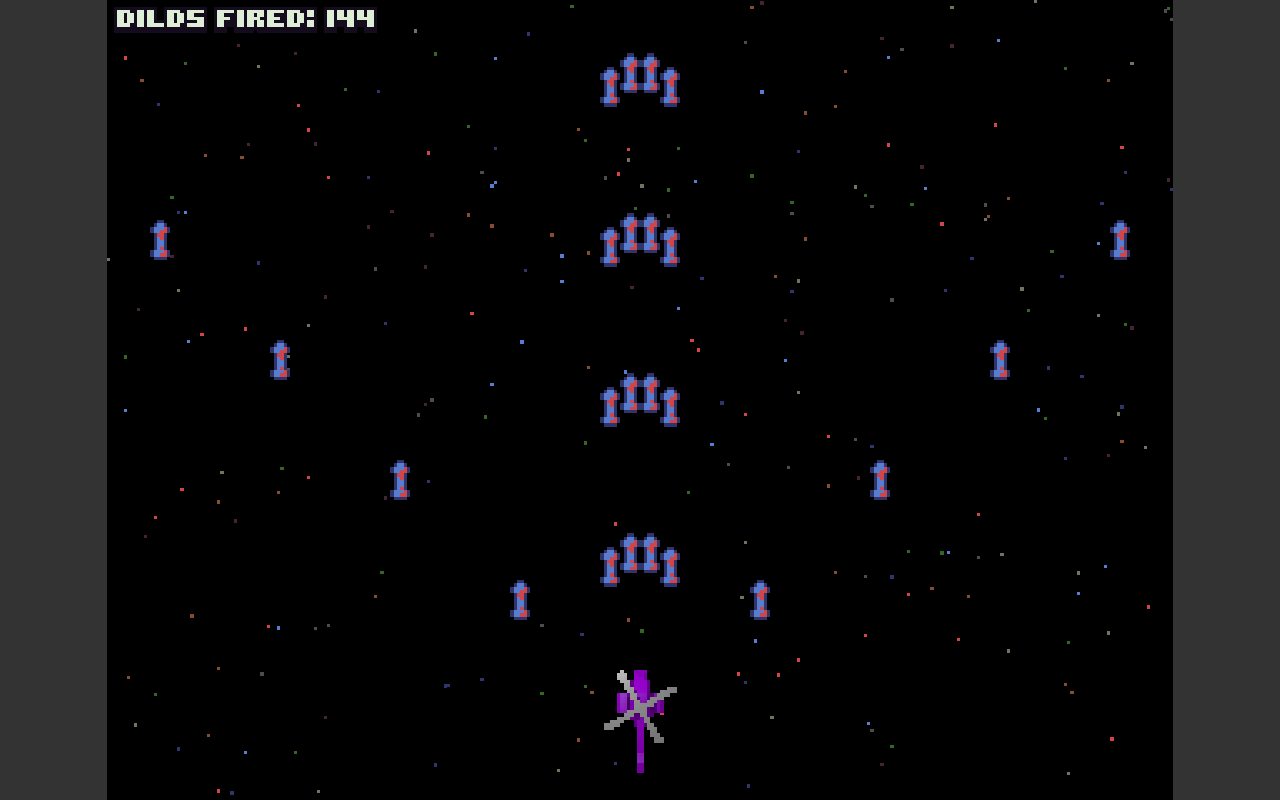
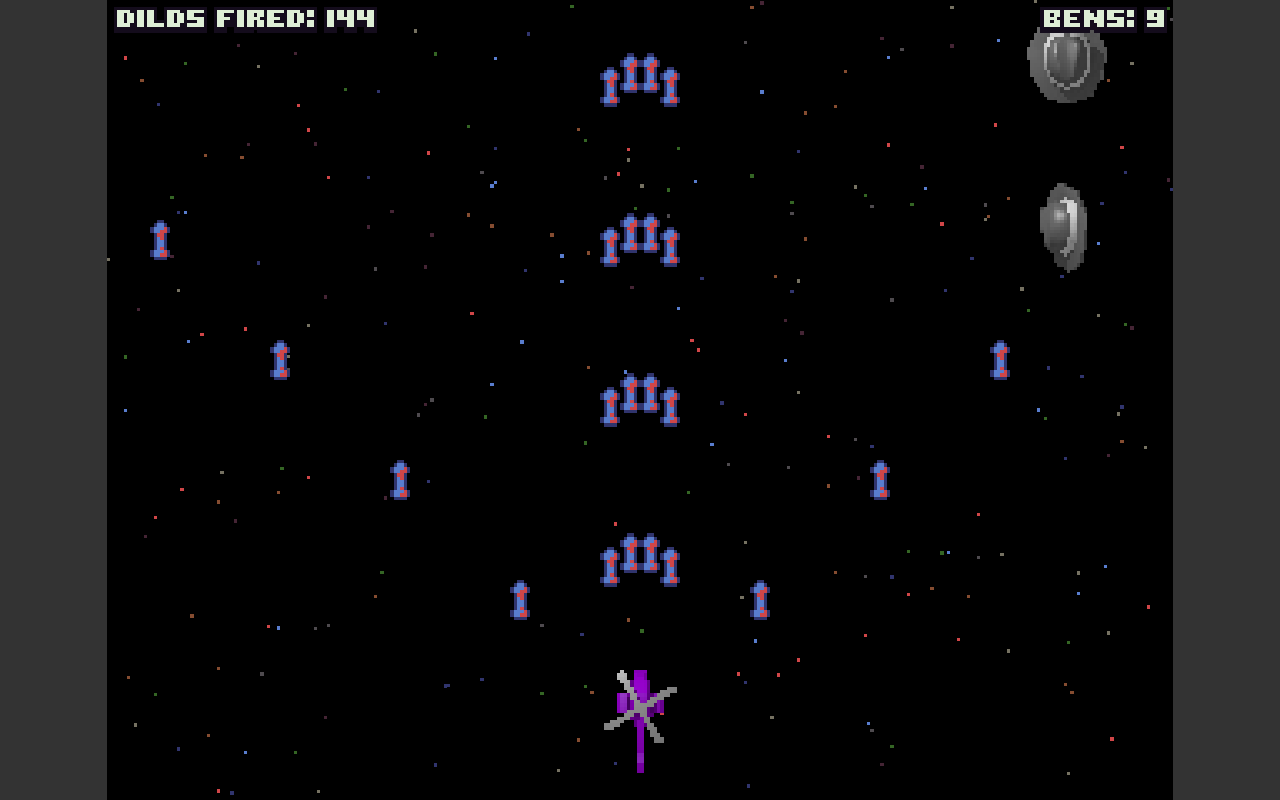
Before and after one commit to clintbellanger/srs-archangelle, a plain HTML site: page release/index.html in a window 1280 px wide. Drawn offline with Linux system fonts and the light colour scheme.

Commit message:
Basic fedora

```diff
--- a/release/index.html
+++ b/release/index.html
@@ -9,8 +9,11 @@
     <script type="text/javascript" src="js/input.js"></script>
     <script type="text/javascript" src="js/bitfont.js"></script>
 	<script type="text/javascript" src="js/chopper.js"></script>
+	<script type="text/javascript" src="js/fedora.js"></script>
     <script type="text/javascript" src="js/missile.js"></script>
+    <script type="text/javascript" src="js/collision.js"></script>
 	<script type="text/javascript" src="js/starfield.js"></script>
+	<script type="text/javascript" src="js/waves.js"></script>
 	<script type="text/javascript" src="js/gamestate.js"></script>
     <script type="text/javascript" src="js/main.js"></script>
 
--- /dev/null
+++ b/release/js/collision.js
@@ -0,0 +1,87 @@
+/* AABB collision
+   Plus the loops to check collision */
+
+function overlap(x1, y1, w1, h1, x2, y2, w2, h2) {
+
+  // first rect is entirely left of second rect
+  if (x1 + w1 < x2) return false;
+
+  // first rect is entirely right of second rect
+  if (x1 > x2 + w2) return false;
+
+  // first rect is entire over second rect
+  if (y1 + h1 < y2) return false;
+
+  // first rect is entirely below second rect
+  if (y1 > y2 + h2) return false;
+
+  // must be an overlap
+  return true;
+
+}
+
+function collide_dildo_fedora() {
+  var contact = false;
+
+  for (var i = fedora.list.length -1; i >= 0; i--) {
+    for (var j = missile.list.length -1; j >= 0; j--) {
+      contact = overlap (
+        fedora.list[i].x - FEDORA_HALF,
+        fedora.list[i].y - FEDORA_HALF,
+        FEDORA_SIZE,
+        FEDORA_SIZE,
+        missile.list[j].x - MISSILE_WIDTH_HALF,
+        missile.list[j].y - MISSILE_HEIGHT_HALF,
+        MISSILE_WIDTH,
+        MISSILE_HEIGHT
+      );
+
+      if (contact) {
+
+        missile_remove(j);
+        // todo: create missile explosion animation
+
+        fedora.list[i].hp--;
+        if (fedora.list[i].hp <= 0) {
+          fedora_remove(i);
+          fedora.destroyed++;
+
+          // todo: create fedora explode animation
+        }
+
+        break;
+      }
+
+    }
+  }
+
+}
+
+function collide_fedora_archangelle() {
+  var contact = false;
+
+  for (var i = fedora.list.length -1; i >= 0; i--) {
+     contact = overlap (
+        fedora.list[i].x - FEDORA_HALF,
+        fedora.list[i].y - FEDORA_HALF,
+        FEDORA_SIZE,
+        FEDORA_SIZE,
+        chopper.x - CHOPPER_HALF,
+        chopper.y - CHOPPER_HALF,
+        CHOPPER_SIZE,
+        CHOPPER_SIZE
+     );
+
+     if (contact) {
+
+        fedora_remove(i);
+
+        chopper.power--;
+        if (chopper.power <= 0) {
+          chopper.power = 1;
+        }
+
+     }
+  }
+
+}
--- /dev/null
+++ b/release/js/fedora.js
@@ -0,0 +1,114 @@
+/**
+ Fedoras are a basic enemy ship
+ */
+
+var FEDORA_SIZE = 32;
+var FEDORA_HALF = 16;
+
+var FEDORA_STRAIGHT = 1;
+
+var fedora = new Object();
+fedora.list = new Array();
+fedora.total = 0;
+fedora.destroyed = 0;
+
+fedora.img = new Image();
+fedora.img_loaded = false;
+
+function fedora_init() {
+  fedora.img.src = "images/enemies/fedora.png";
+  fedora.img.onload = function() {fedora_onload();};
+}
+
+function fedora_onload() {
+  fedora.img_loaded = true;
+}
+
+function fedora_add(x, y, pattern) {
+  var new_fedora = new Object();
+  new_fedora.x = x;
+  new_fedora.y = y;
+  new_fedora.pattern = pattern;
+  new_fedora.hp = 2;
+  fedora.list.push(new_fedora);
+  fedora.total++;
+}
+
+function fedora_remove(fedora_id) {
+
+  // efficiency if we remove the last element
+  // instead of splicing the array?
+  // but I didn't test.
+  fedora.list[fedora_id] = fedora.list[fedora.list.length-1];
+  fedora.list.pop();
+}
+
+function fedora_logic() {
+  for (var i=fedora.list.length-1; i>=0; i--) {
+    fedora_move(i);
+    if (fedora.list[i].y >= 256) {
+      fedora_remove(i);
+    }
+  }
+}
+
+
+function fedora_move(fedora_id) {
+
+  switch (fedora.list[fedora_id].pattern) {
+
+    case FEDORA_STRAIGHT:
+      fedora.list[fedora_id].y += 2;
+      fedora.list[fedora_id].tilt = fedora_tilt(fedora.list[fedora_id].y);
+
+
+      break;
+
+  }
+
+}
+
+function fedora_tilt(y) {
+  if (y < 45) return 2;
+  if (y < 50) return 1;
+
+
+  if (y < 90) return 0;
+  if (y < 95) return 1;
+  if (y < 100) return 2;
+  if (y < 105) return 3;
+
+  if (y < 150) return 4;
+  if (y < 155) return 3;
+
+  return 2;
+}
+
+
+function fedora_render() {
+  for (var i=0; i<fedora.list.length; i++) {
+
+    fedora_render_single (
+      fedora.list[i].x,
+      fedora.list[i].y,
+      fedora.list[i].tilt
+    );
+
+  }
+}
+
+function fedora_render_single(x, y, tilt) {
+  if (!fedora.img_loaded) return;
+
+  ctx.drawImage(
+    fedora.img,
+    tilt * FEDORA_SIZE,
+    0,
+    FEDORA_SIZE,
+    FEDORA_SIZE,
+    (x - FEDORA_HALF) * SCALE,
+    (y - FEDORA_HALF) * SCALE,
+    FEDORA_SIZE * SCALE,
+    FEDORA_SIZE * SCALE
+  );
+}
--- a/release/js/gamestate.js
+++ b/release/js/gamestate.js
@@ -11,9 +11,13 @@ function gamestate_logic() {
 
   switch(gamestate) {
     case STATE_PLAY:
+      waves_logic();
 	  starfield_logic();
 	  chopper_logic();
       missile_logic();
+      fedora_logic();
+      collide_dildo_fedora();
+      collide_fedora_archangelle();
 	  break;
   }
 }
@@ -27,7 +31,13 @@ function gamestate_render() {
     case STATE_PLAY:
       starfield_render();
       missile_render();
+      fedora_render();
       chopper_render();
+
+      // HUD stuff, move to new location
+      bitfont_render("Dilds fired: " + missile.total, 2, 2, JUSTIFY_LEFT);
+      bitfont_render("Bens: " + fedora.destroyed, 318, 2, JUSTIFY_RIGHT);
+
 	  break;
   }
 }
--- a/release/js/main.js
+++ b/release/js/main.js
@@ -61,6 +61,7 @@ function init() {
   chopper_init();
   missile_init();
   starfield_init();
+  fedora_init();
 
   init_complete = true;
 }
--- a/release/js/missile.js
+++ b/release/js/missile.js
@@ -50,8 +50,6 @@ function missile_render() {
   for (var i=missile.list.length-1; i>=0; i--) {
     missile_render_single(i);
   }
-
-  bitfont_render("Dilds fired: " + missile.total, 2, 2, JUSTIFY_LEFT);
 }
 
 function missile_add(start_x, start_y, speed_x, speed_y) {
--- /dev/null
+++ b/release/js/waves.js
@@ -0,0 +1,71 @@
+/**
+ Controls the flow of action by sending new waves of enemies
+ */
+
+var COUNTER_WRAP = 360;
+
+var waves = new Object();
+
+waves.counter = 0;
+waves.type = 0;
+
+function waves_logic() {
+
+  waves.counter++;
+  if (waves.counter == COUNTER_WRAP) {
+     waves.counter = 0;
+
+     // choose wave type
+     waves.type = Math.floor(Math.random() * 4);
+  }
+
+  switch (waves.type) {
+    case 0: waves_logic_a(); break;
+    case 1: waves_logic_b(); break;
+    case 2: waves_logic_c(); break;
+    case 3: waves_logic_d(); break;
+  }
+
+}
+
+function waves_logic_a() {
+  if (waves.counter < 150) {
+    if (waves.counter % 25 == 0) {
+      fedora_add(32, -32, FEDORA_STRAIGHT);
+    }
+  }
+  else if (waves.counter >= 150 && waves.counter < 300) {
+    if (waves.counter % 25== 0) {
+      fedora_add(288, -32, FEDORA_STRAIGHT);
+    }
+  }
+}
+
+function waves_logic_b() {
+  if (waves.counter < 150) {
+    if (waves.counter % 25 == 0) {
+      fedora_add(288, -32, FEDORA_STRAIGHT);
+    }
+  }
+  else if (waves.counter >= 150 && waves.counter < 300) {
+    if (waves.counter % 25 == 0) {
+      fedora_add(32, -32, FEDORA_STRAIGHT);
+    }
+  }
+}
+
+function waves_logic_c() {
+  if (waves.counter > 60 && waves.counter < 240) {
+    if (waves.counter % 20 == 0) {
+      fedora_add(waves.counter, -32, FEDORA_STRAIGHT);
+    }
+  }
+}
+
+function waves_logic_d() {
+  if (waves.counter > 60 && waves.counter < 240) {
+    if (waves.counter % 20 == 0) {
+      fedora_add(320 - waves.counter, -32, FEDORA_STRAIGHT);
+    }
+  }
+}
```
Also changed, not shown: release/images/enemies/fedora.png (added), 1 other file.
